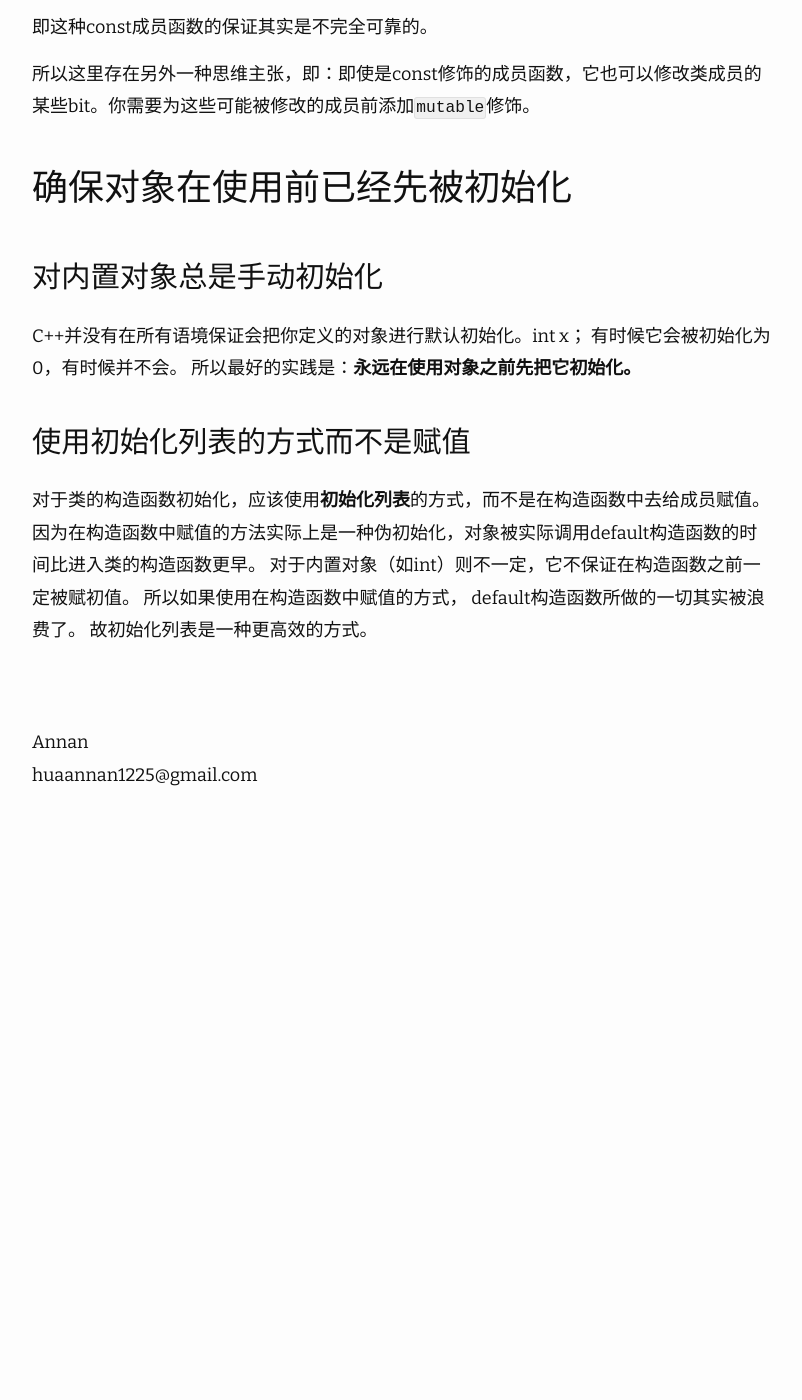
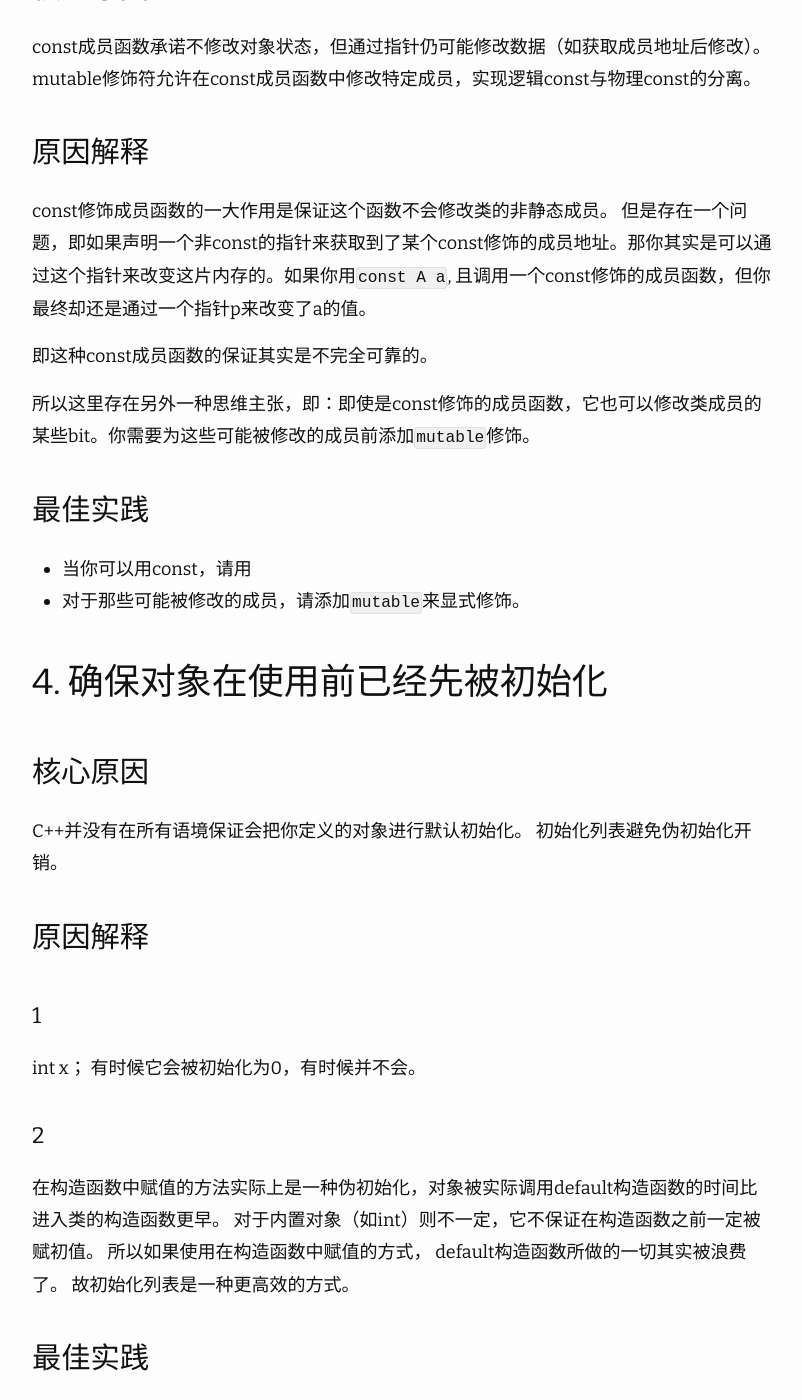
Before and after one commit to EmmettHan/EmmettHan.github.io, a Jekyll site: the page built from _posts/2025-08-02-effectivec++-chapter1.md, in a window 1280 px wide and 1400 px high, scrolled down 1467 px. Shown: the whole window, without its empty margins (238-1040 px from the left). Built offline with Jekyll 4.4.1, drawn with Linux system fonts in a browser that asks for light colours; nearby versions of some CDN libraries; before the commit the page ends 2293 px from its top, so only the background shows below that; some of the changed text lies outside the part shown.

Commit message:
chapter 2 post

```diff
--- a/_posts/2025-08-02-effectivec++-chapter1.md
+++ b/_posts/2025-08-02-effectivec++-chapter1.md
@@ -3,7 +3,7 @@ layout: post
 title: 📘【EffectiveC++】Chapter1-让自己习惯C++
 date: 2025-8-2
 ---
-## 视C++  为一个语言联邦
+## 1. 视C++  为一个语言联邦
 
 C++并不是某种特定语言，应该把它视为以下四种part of C语言的集合：
 - C
@@ -13,10 +13,13 @@ C++并不是某种特定语言，应该把它视为以下四种part of C语言
 
 C++ 的高效编程指南会视情况而变化，取决于你使用了以上四个的哪一部分。
 
-## 尽量以const，enum，inline替换#define
+## 2. 尽量以const，enum，inline替换#define
+### 核心原因
+`#define`无视作用域且不进入符号表，导致调试困难且破坏封装性。
+
+### 原因解释
 `#define`被作用于预处理阶段，它可能**从未被编译器看到**。所以自然就不会进入记号表内。这会导致当你定义了以下一个宏：
 `#define ACCD_BG 1.62` 时，如果发生了某些编译错误，你只会在编译信息里看到 `1.62` 而不是 `ACCD_BG`
-
 
 `#define` 无法提供封装性，因为它并**不重视作用域**。
 一旦宏被定义，它就在其后的编译过程中有效，除非在某处被#undef
@@ -24,14 +27,15 @@ C++ 的高效编程指南会视情况而变化，取决于你使用了以上四
 
 ### 其他
 - string对象通常比char* 更合适。
+- 提到的enum hack方法，在C++11+项目应使用[[constexpr]]
 - C++一般总是要求你对使用的任何东西提供一个定义式。
 
 
-## 尽可能使用const
-### 如果你可以用const，请用
+## 3. 尽可能使用const
+### 核心原因
+const成员函数承诺不修改对象状态，但通过指针仍可能修改数据（如获取成员地址后修改）。mutable修饰符允许在const成员函数中修改特定成员，实现逻辑const与物理const的分离。
 
-
-### const成员函数和mutable
+### 原因解释
 const修饰成员函数的一大作用是保证这个函数不会修改类的非静态成员。
 但是存在一个问题，即如果声明一个非const的指针来获取到了某个const修饰的成员地址。那你其实是可以通过这个指针来改变这片内存的。如果你用`const A a`, 且调用一个const修饰的成员函数，但你最终却还是通过一个指针p来改变了a的值。
 
@@ -39,16 +43,26 @@ const修饰成员函数的一大作用是保证这个函数不会修改类的非
 
 所以这里存在另外一种思维主张，即：即使是const修饰的成员函数，它也可以修改类成员的某些bit。你需要为这些可能被修改的成员前添加`mutable`修饰。
 
-
-## 确保对象在使用前已经先被初始化
-### 对内置对象总是手动初始化
-C++并没有在所有语境保证会把你定义的对象进行默认初始化。int x； 有时候它会被初始化为0，有时候并不会。
-所以最好的实践是：**永远在使用对象之前先把它初始化。**
+### 最佳实践
+- 当你可以用const，请用
+- 对于那些可能被修改的成员，请添加`mutable`来显式修饰。
 
 
-### 使用初始化列表的方式而不是赋值
-对于类的构造函数初始化，应该使用**初始化列表**的方式，而不是在构造函数中去给成员赋值。
-	因为在构造函数中赋值的方法实际上是一种伪初始化，对象被实际调用default构造函数的时间比进入类的构造函数更早。
-	对于内置对象（如int）则不一定，它不保证在构造函数之前一定被赋初值。
-	所以如果使用在构造函数中赋值的方式， default构造函数所做的一切其实被浪费了。
-	故初始化列表是一种更高效的方式。
+## 4. 确保对象在使用前已经先被初始化
+### 核心原因
+C++并没有在所有语境保证会把你定义的对象进行默认初始化。
+初始化列表避免伪初始化开销。
+
+### 原因解释
+#### 1
+int x； 有时候它会被初始化为0，有时候并不会。
+
+#### 2
+在构造函数中赋值的方法实际上是一种伪初始化，对象被实际调用default构造函数的时间比进入类的构造函数更早。
+对于内置对象（如int）则不一定，它不保证在构造函数之前一定被赋初值。
+所以如果使用在构造函数中赋值的方式， default构造函数所做的一切其实被浪费了。
+故初始化列表是一种更高效的方式。
+
+### 最佳实践
+- 永远在使用对象之前先把它初始化。
+- 对于类的构造函数初始化，应该使用**初始化列表**的方式，而不是在构造函数中去给成员赋值。
```
Also changed, not shown: _posts/2025-08-02-effectivec++-chapter2.md (added, +157 -0 lines).
